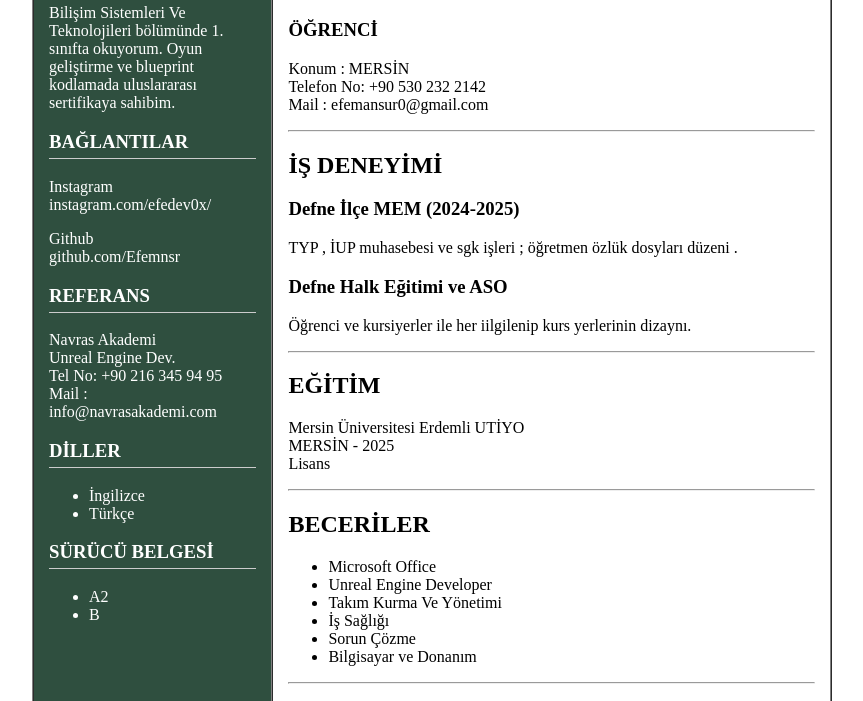
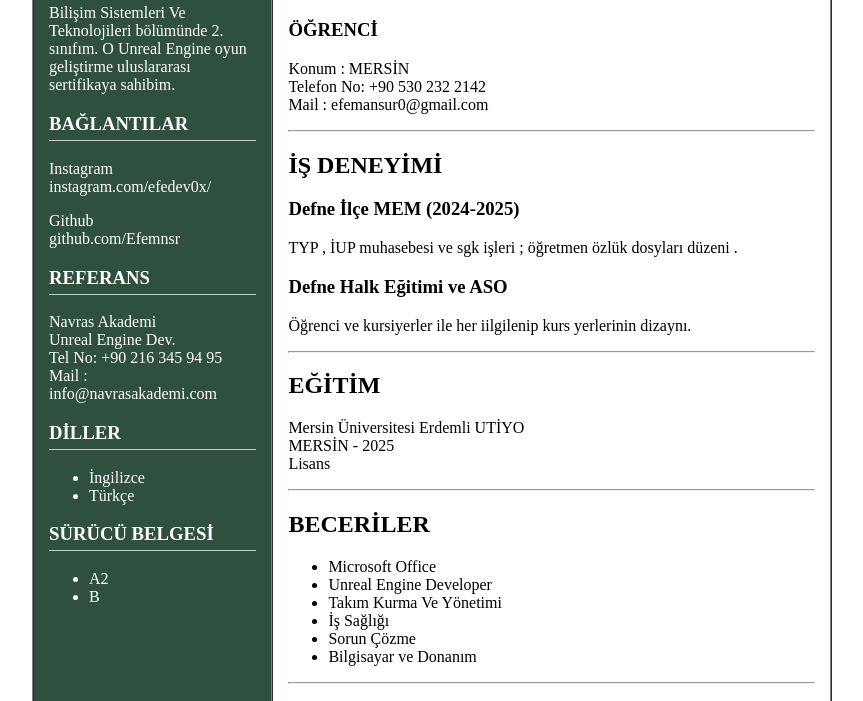
Before and after one commit to Efemnsr/cv, a plain HTML site: page index.html in a window 1280 px wide. Shown: the part 86-787 px from the top of the page, without its empty margins (208-1071 px from the left). Drawn offline with Linux system fonts and the light colour scheme.

Commit message:
Update index.html

```diff
--- a/index.html
+++ b/index.html
@@ -28,8 +28,9 @@
 
             <h3>HAKKIMDA</h3>
             <p>
-                Bilişim Sistemleri Ve Teknolojileri bölümünde 1. sınıfta okuyorum.
-                Oyun geliştirme ve blueprint kodlamada uluslararası sertifikaya sahibim.
+                Bilişim Sistemleri Ve Teknolojileri bölümünde 2. sınıfım.
+                O
+Unreal Engine oyun geliştirme uluslararası sertifikaya sahibim.
             </p>
 
             <h3>BAĞLANTILAR</h3>
```
